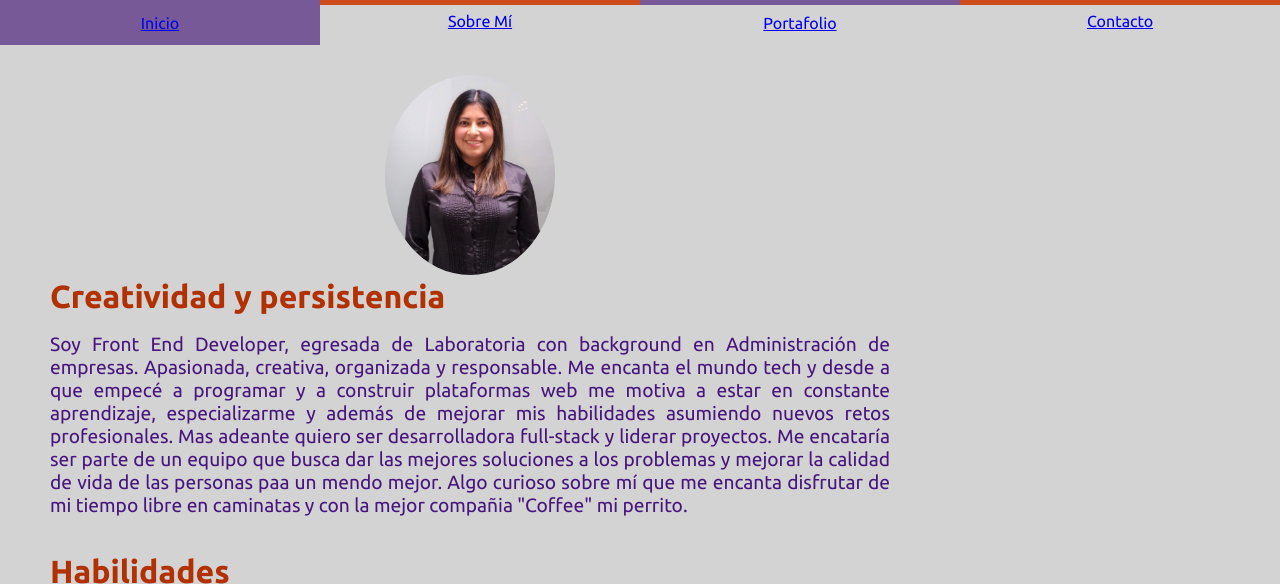
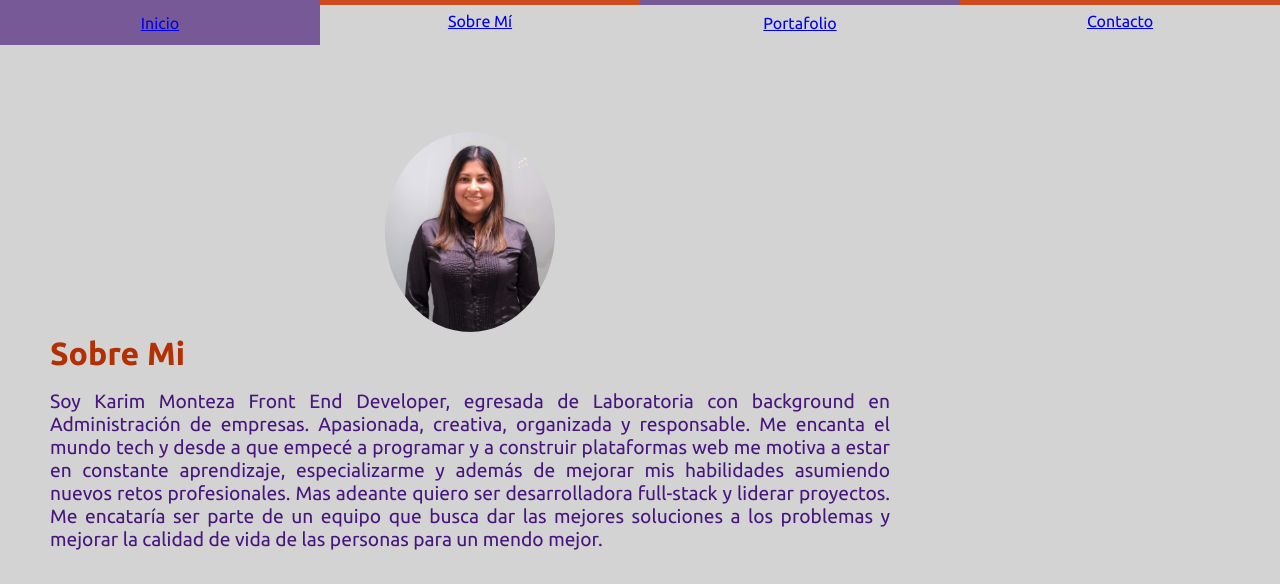
Before and after one commit to montezakarim/miportafolio, a website with bundled scripts: page src/index.html in a window 1280 px wide. Both pictures are taken after a click on the link "Sobre Mí". Shown: the top 584 px of the page. Built offline with nearby package versions, Linux system fonts and the light colour scheme.

Commit message:
cambios sobre mi

```diff
--- a/src/style.css
+++ b/src/style.css
@@ -324,7 +324,7 @@ a:hover{
   }
   #sobreMi {
     width: 70%;
-    margin-bottom: 100px;
+    margin-bottom: 10px;
     margin-top: 0;
     min-width: 900px;
   }
--- a/src/view/aboutme.js
+++ b/src/view/aboutme.js
@@ -8,11 +8,10 @@ export default () => {
       </div>
     </div>
     <div class="der">
-      <h4>Creatividad y persistencia</h4>
+      <h4>Sobre Mi</h4>
       <br>
       <p>
-        Soy Front End Developer, egresada de Laboratoria con background en Administración de empresas. Apasionada, creativa, organizada y responsable. Me encanta el mundo tech  y desde a que empecé a programar y a construir plataformas web me motiva a estar en constante aprendizaje, especializarme y además de mejorar mis habilidades asumiendo nuevos retos profesionales. Mas adeante quiero ser desarrolladora full-stack y liderar proyectos. Me encataría ser parte de un equipo que busca dar las mejores soluciones a los problemas y mejorar la calidad de vida de las personas paa un mendo mejor.
-        Algo curioso sobre mí que me encanta disfrutar de mi tiempo libre en caminatas y con la mejor compañia "Coffee" mi perrito.
+        Soy Karim Monteza Front End Developer, egresada de Laboratoria con background en Administración de empresas. Apasionada, creativa, organizada y responsable. Me encanta el mundo tech  y desde a que empecé a programar y a construir plataformas web me motiva a estar en constante aprendizaje, especializarme y además de mejorar mis habilidades asumiendo nuevos retos profesionales. Mas adeante quiero ser desarrolladora full-stack y liderar proyectos. Me encataría ser parte de un equipo que busca dar las mejores soluciones a los problemas y mejorar la calidad de vida de las personas para un mendo mejor.
       </p>
       <br>
       <br>
--- a/src/view/home.js
+++ b/src/view/home.js
@@ -5,8 +5,8 @@ export default () => {
        <div class="intro">
         <div class="animationInit">
           <svg viewBox="82 -45 600 200">
-          <text text-anchor="middle" x="60%" y="50%">Karim</text>
-        </svg>
+            <text text-anchor="middle" x="60%" y="50%">Karim</text>
+          </svg>
         </div>
         <div class="apellido">
           <svg viewBox="35-30 700 92">
```
